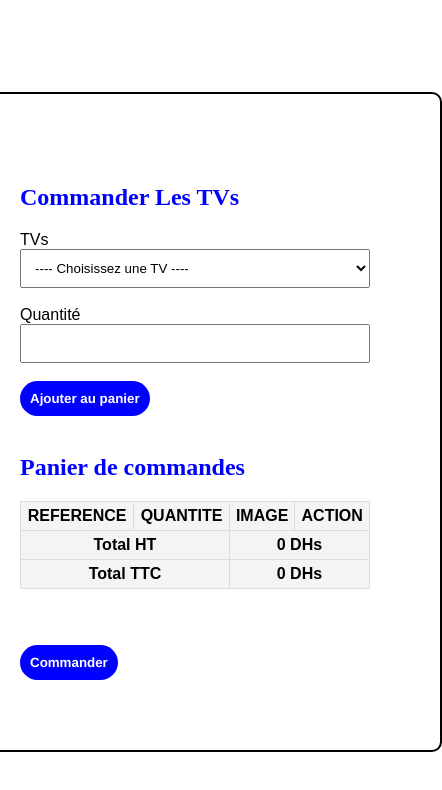
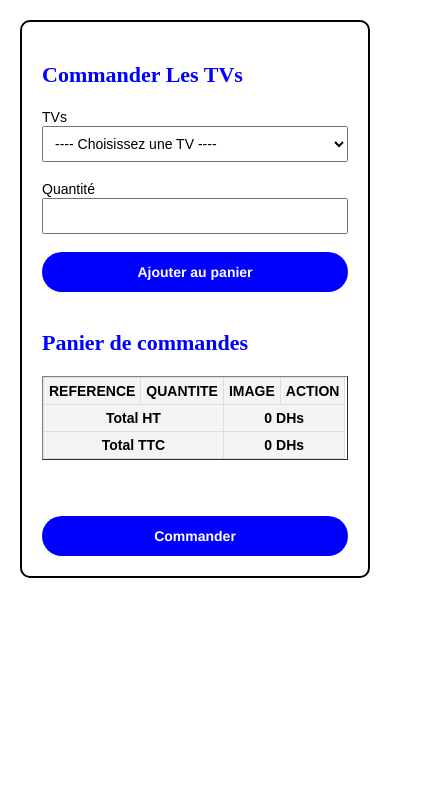
Before and after one commit to AbdelazizAabbour/panierTv, a plain HTML site: page index.html in a window 390 px wide. Shown: the whole page, 442 px wide, since content can reach past the window. Drawn offline with Linux system fonts and the light colour scheme.

Commit message:
Update styles.css
add a responsive code

```diff
--- a/styles.css
+++ b/styles.css
@@ -83,3 +83,61 @@ tfoot td {
     height: 50px;
     object-fit: cover;
 }
+@media (max-width: 768px) {
+    body {
+        padding: 20px;
+        height: auto;
+        flex-direction: column;
+    }
+
+    section {
+        padding: 30px;
+        width: 100%;
+    }
+
+    input[type='number'],
+    select {
+        width: 100%;
+    }
+
+    table {
+        font-size: 14px;
+        overflow-x: auto;
+        display: block;
+    }
+
+    .table img {
+        width: 40px;
+        height: 40px;
+    }
+
+    button {
+        width: 100%;
+        padding: 12px;
+        font-size: 16px;
+    }
+}
+
+@media (max-width: 480px) {
+    section {
+        padding: 20px;
+    }
+
+    h1 {
+        font-size: 22px;
+    }
+
+    label {
+        font-size: 14px;
+    }
+
+    input[type='number'],
+    select {
+        padding: 8px;
+        font-size: 14px;
+    }
+
+    button {
+        font-size: 14px;
+    }
+}
```
